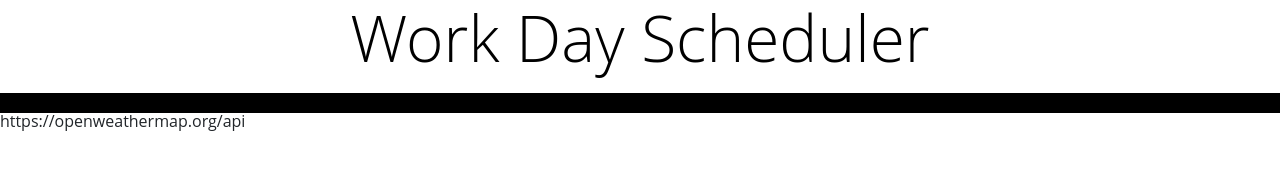
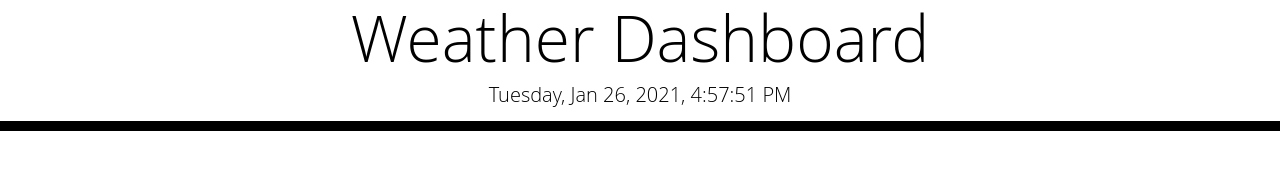
Before and after one commit to rroyalty/weather-dashboard, a plain HTML site: page index.html in a window 1280 px wide. Drawn offline with nearby package versions, Linux system fonts and the light colour scheme; no server answers.

Commit message:
current coordinates

```diff
--- a/index.html
+++ b/index.html
@@ -6,26 +6,22 @@
     <meta http-equiv="X-UA-Compatible" content="ie=edge" />
     <link href="https://cdn.jsdelivr.net/npm/bootstrap@5.0.0-beta1/dist/css/bootstrap.min.css" rel="stylesheet" integrity="sha384-giJF6kkoqNQ00vy+HMDP7azOuL0xtbfIcaT9wjKHr8RbDVddVHyTfAAsrekwKmP1" crossorigin="anonymous">
     <link rel="stylesheet" href="style.css" />
-    <title>Weather Dashboardr</title>
+    <title>Weather Dashboard</title>
   </head>
 
   <body>
     <header class="jumbotron ">
-      <h1 class="display-3">Work Day Scheduler</h1>
-
-      <p id="currentDay" class="lead"></p>
+      <h1 class="display-3">Weather Dashboard</h1>
+      <p id="currentDay" class="lead">**Clock Loading**</p>
     </header>
 
     <div id="schedule" class="container">
     </div>
 
-
-    <div class="finalBorder"></div>
   </body>
 
   <script src="https://cdn.jsdelivr.net/npm/bootstrap@5.0.0-beta1/dist/js/bootstrap.bundle.min.js" integrity="sha384-ygbV9kiqUc6oa4msXn9868pTtWMgiQaeYH7/t7LECLbyPA2x65Kgf80OJFdroafW" crossorigin="anonymous"></script>
   <script src="https://cdnjs.cloudflare.com/ajax/libs/jquery/3.2.1/jquery.min.js"></script>
   <script src="./luxon.js"></script>
   <script src="./script.js"></script>
-  https://openweathermap.org/api
 </html>
--- a/script.js
+++ b/script.js
@@ -1,12 +1,38 @@
 $(document).ready(function() {
 
-    const weatherURL = "https://api.openweathermap.org/data/2.5/onecall?"
+    const dt=luxon.DateTime;
+
     const weatherKey = "dc35c92a93f41b8b8d2a3cb13f096b47"
-    // lat={lat}&lon={lon}&exclude={part}&appid={API key}
+    const weatherURL = "https://api.openweathermap.org/data/2.5/onecall?"     // lat={lat}&lon={lon}&exclude={part}&appid={API key}
 
-    const citiesURL = "https://api.opencagedata.com/geocode/v1/json?q="
     const citiesKey = "6fa477f4e23440d282eae33f025aa4c9"
-    // q=PLACENAME&key=YOUR-API-KEY
+    const citiesURL = "https://api.opencagedata.com/geocode/v1/json?q="  // q=PLACENAME&key=YOUR-API-KEY
+
+    let currentLat = "NAN"
+    let currentLng = "NAN"
+
+    navigator.geolocation.getCurrentPosition(function(position) {
+        while(currentLat === "NAN" || currentLng === "NAN") {
+            currentLat = position.coords.latitude;
+            currentLng = position.coords.longitude;
+        }
+    });
+
+    const currentCity = $.get( citiesURL + "Boston&key=" + citiesKey + "&no_annotations=1", function(data) {
+
+    });
+
+    startClock();
+
+    function startClock() {
+        let dtInit = dt.local().weekdayLong + ", " + dt.local().toLocaleString(dt.DATETIME_MED_WITH_SECONDS);
+        let dtDisplay = $("#currentDay");
+
+        setInterval (function() {
+            dtDisplay.text(dtInit);
+            dtInit = dt.local().weekdayLong  + ", " + dt.local().plus({seconds: 1}).toLocaleString(dt.DATETIME_MED_WITH_SECONDS);
+        }, 1000);
+    }
 
     let weatherData = $.get( citiesURL + "Boston&key=" + citiesKey + "&no_annotations=1", function(data) {
         $.get( weatherURL + "lat=" + data.results[0].geometry.lat + "&lon="  + data.results[0].geometry.lng + "&appid=" + weatherKey, function(data2) {
```
